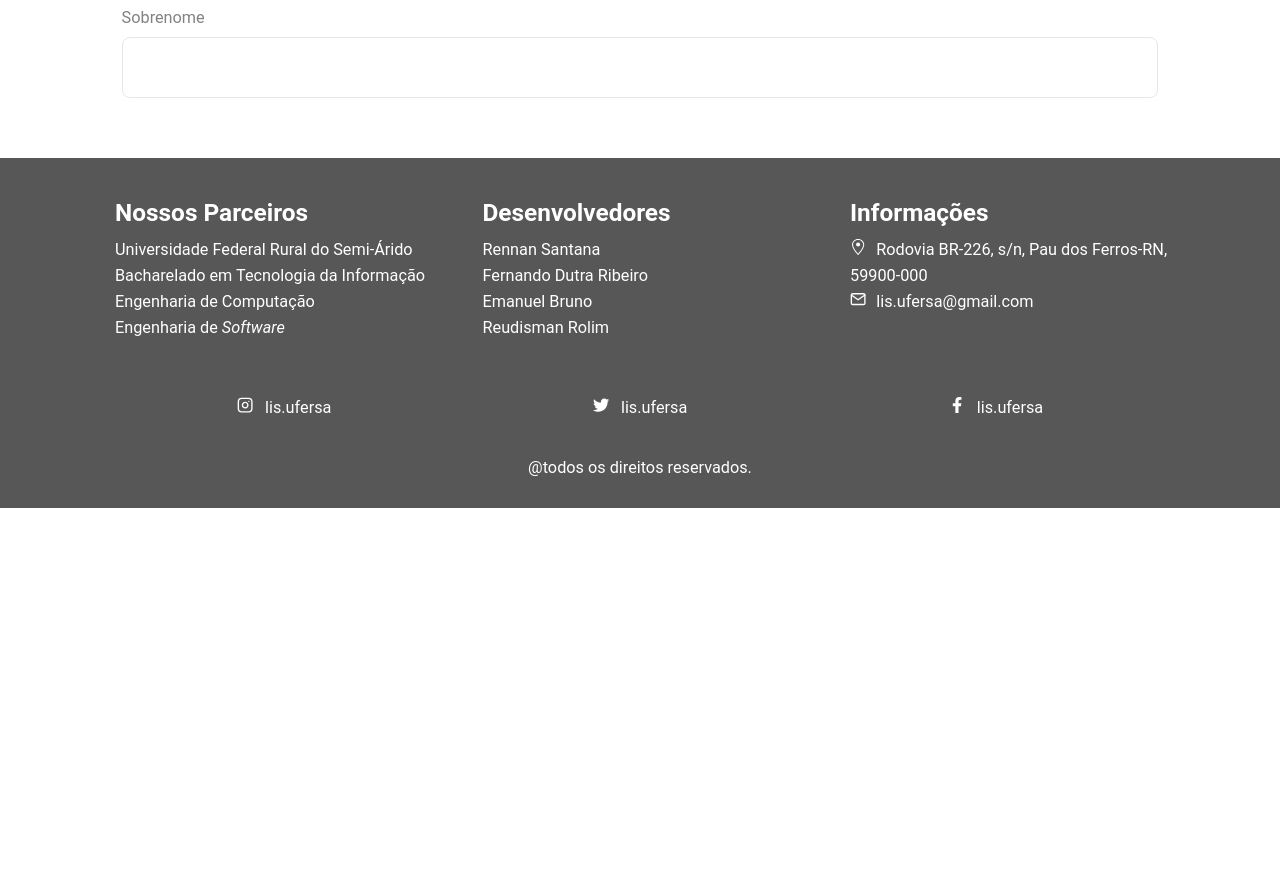
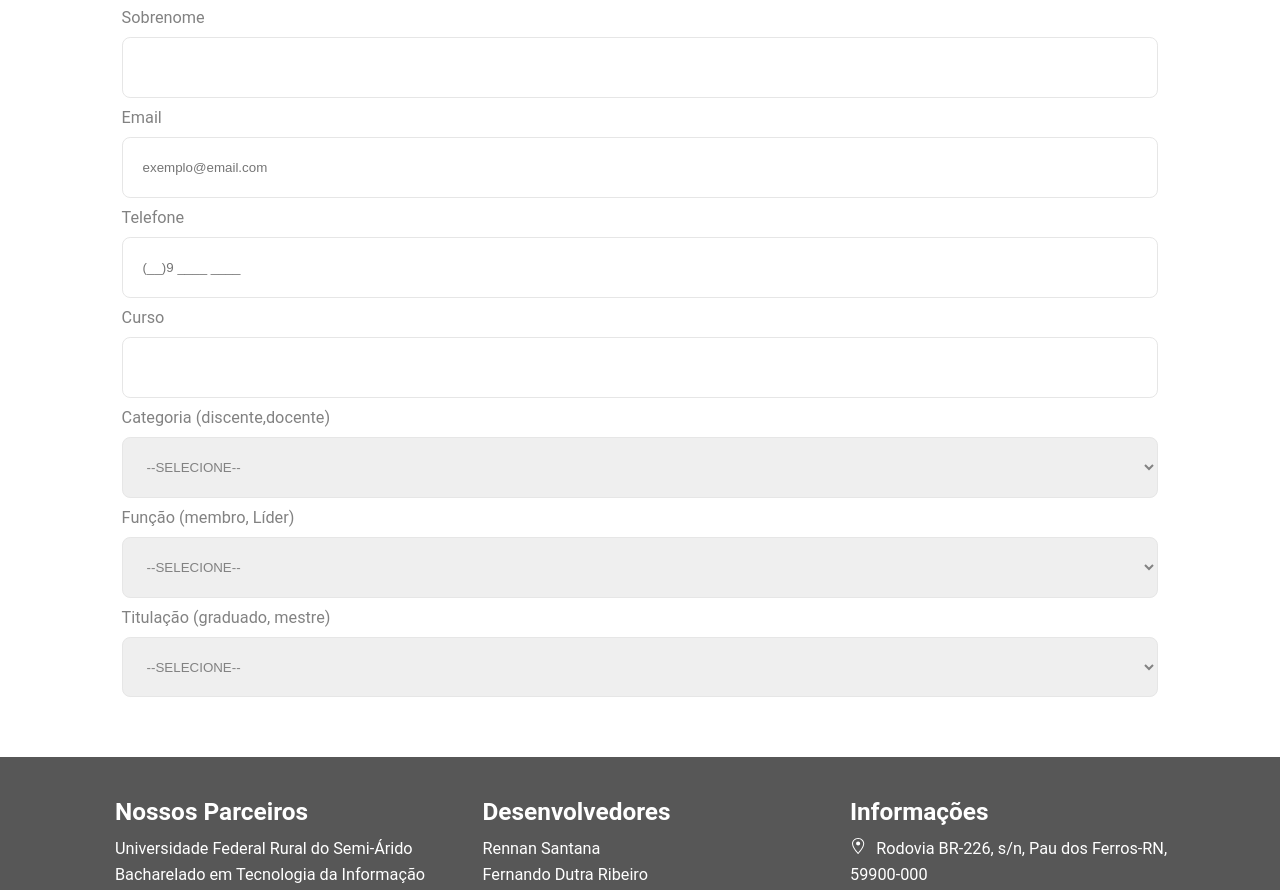
Before and after one commit to DiegoOlive/LIS-lab, a React (Create React App) app: page /signup in a window 1280 px wide. Shown: the part 686-1576 px from the top of the page. Before the commit the page ends 1194 px from the top, so only its background shows below. Built offline with nearby package versions, Linux system fonts and the light colour scheme.

Commit message:
aula 26 - concluindo a seção dados pessoais

```diff
--- a/src/components/Input/index.tsx
+++ b/src/components/Input/index.tsx
@@ -1,11 +1,13 @@
 import React, { InputHTMLAttributes } from 'react';
 import styled from 'styled-components';
+import {ContainerStyles, InputStyles, LabelStyles} from '../inputStyles';
 
+//display: flex;
+//flex-direction: column;
+//margin: 10px 0;
+//agora é importado de inputStyles
 const InputContainer = styled.div`
-    display: flex;
-    flex-direction: column;
-    margin: 10px 0;
-
+    ${ContainerStyles}
 `
 
 interface InputProps extends InputHTMLAttributes<HTMLInputElement> {
@@ -14,26 +16,21 @@ interface InputProps extends InputHTMLAttributes<HTMLInputElement> {
 }
 
 const Label =styled.label`
-    font-size: 1.6rem;
-    color: var(--cinza);
-    margin-bottom: 10px;
+    ${LabelStyles}
 `
 
 const InputBox = styled.input`
-    height: 6rem;
-    border: 1px solid var(--bordas);
-    border-radius: 0.8rem;
-    padding-left: 20px;
-    color: var(--cinza);
+    ${InputStyles}
 `
 
-const Input: React.FC <InputProps> = ({name, label, ... rest}) =>{
+const Input: React.FC <InputProps> = ({name, label, ...rest}) =>{
     return(
         <InputContainer>
             <Label htmlFor={name}> {label} </Label>
             <InputBox
                 id={name}
                 name={name}
+                {...rest}
             />
         </InputContainer>
     );
--- /dev/null
+++ b/src/components/Select/index.tsx
@@ -0,0 +1,48 @@
+import React, { InputHTMLAttributes }from 'react';
+import styled from 'styled-components';
+import { ContainerStyles, InputStyles, LabelStyles } from '../inputStyles';
+
+const SelectContainer = styled.div`
+    ${ContainerStyles}
+`
+
+const Label = styled.label`
+    ${LabelStyles}
+`
+
+const SelectBox = styled.select`
+    ${InputStyles}
+`
+
+const Option = styled.option`
+    font-size: 1.6rem;
+`
+
+//componente + propriedades que vc passará
+interface SelectProps extends InputHTMLAttributes<HTMLSelectElement> {
+  options: string[],
+  name: string,
+  label: string
+}
+
+//htmlFor - o que o usuario passa no name
+//rest dos elementos do select do html
+const Select: React.FC<SelectProps> = ({options, name, label, ...rest}) => {
+    return(
+        <SelectContainer>
+            <Label htmlFor={name}>{label}</Label>
+            <SelectBox id={name} name={name}{...rest}>
+                <Option value="" hidden>--SELECIONE--</Option>
+                {
+                    options.map((option) =>{
+                        return (
+                            <Option key={option}>{option}</Option>
+                        );
+                    })
+                }
+            </SelectBox>
+        </SelectContainer>
+    );
+}
+
+export default Select;
--- /dev/null
+++ b/src/components/inputStyles/index.tsx
@@ -0,0 +1,22 @@
+import {css} from 'styled-components'
+
+//compartilhe o css entre varios componentes
+export const ContainerStyles = css`
+    display: flex;
+    flex-direction: column;
+    margin: 10px 0;
+`
+
+export const LabelStyles = css`
+    font-size: 1.6rem;
+    color: var(--cinza);
+    margin-bottom: 10px;
+`
+
+export const InputStyles = css`
+    height: 6rem;
+    border: 1px solid var(--bordas);
+    border-radius: 0.8rem;
+    padding-left: 20px;
+    color: var(--cinza);
+`
--- a/src/pages/CriarConta/index.tsx
+++ b/src/pages/CriarConta/index.tsx
@@ -3,9 +3,14 @@ import styled from 'styled-components';
 import PageTemplate from '../PageTemplate';
 import criarContaImg from '../../assets/images/CriarConta/criarConta.svg';
 import Input from '../../components/Input';
+import Select from '../../components/Select';
 
 //toda pag possui um pag template
 //pagtemplate defini cabeçalho e rodape
+
+const categoria = ['Discente', 'Docente']
+const funcao = ['Membro', 'Líder']
+const titulacao = ['Graduando', 'Graduado', 'Mestrado', 'Doutorado']
 
 const Form = styled.form`
     font-family: 'Roboto', sans-serif;
@@ -40,6 +45,14 @@ const Name = styled.div`
 
 `
 
+const Contato = styled.div`
+
+`
+
+const Property = styled.div`
+
+`
+
 
 export default function CriarConta (){
     return(
@@ -59,10 +72,42 @@ export default function CriarConta (){
                     <NameContainer>
                         <Photo></Photo>
                         <Name>
-                            <Input name="name" label="Nome" />
-                            <Input name="lastname" label="Sobrenome"/>
+                            <Input type="text" name="name" label="Nome" />
+                            <Input type="text" name="lastname" label="Sobrenome"/>
                         </Name>
                     </NameContainer>
+                    <Contato>
+                            <Input
+                                type="email"
+                                name="email"
+                                label="Email"
+                                placeholder="exemplo@email.com"
+                                />
+                            <Input
+                                type="number"
+                                name="phone"
+                                label="Telefone"
+                                placeholder="(__)9 ____ ____"
+                                />
+                    </Contato>
+                    <Input type="text" name="course" label="Curso"/>
+                    <Property>
+                        <Select
+                            name="category"
+                            label="Categoria (discente,docente)"
+                            options={categoria}
+                        />
+                    </Property>
+                        <Select
+                            name="occupation"
+                            label="Função (membro, Líder)"
+                            options={funcao}
+                        />
+                        <Select
+                            name="degree"
+                            label="Titulação (graduado, mestre)"
+                            options={titulacao}
+                        />
                 </FieldSet>
             </Form>
         </PageTemplate>
```
